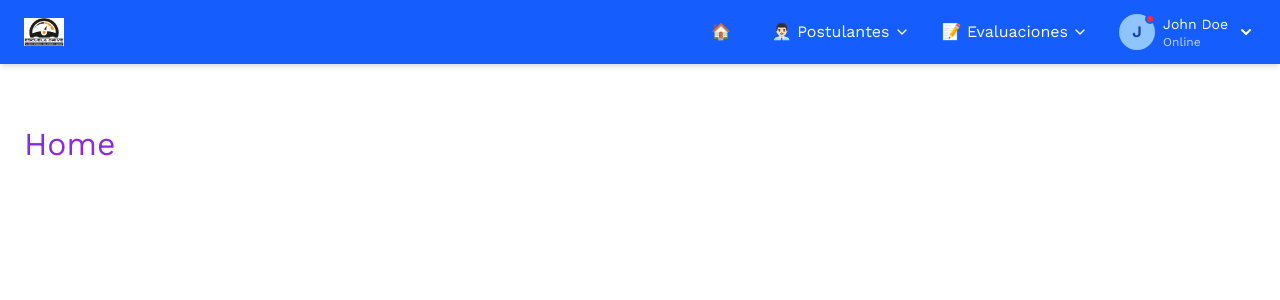
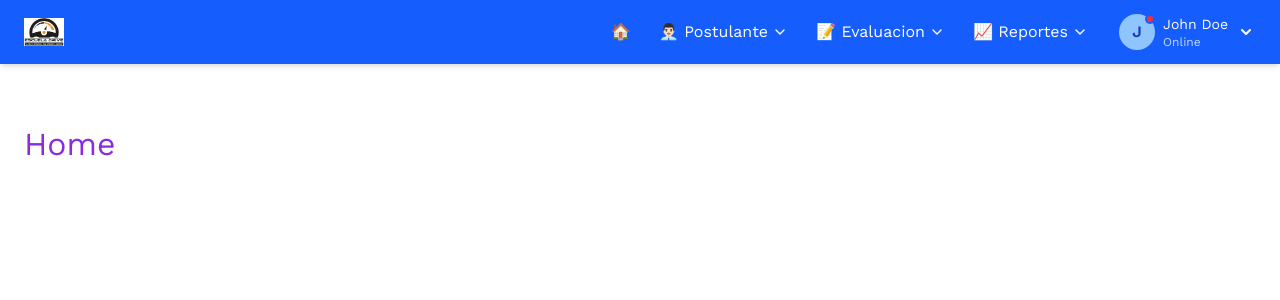
Before and after one commit to kenesparta/quiz-generator, a Next.js app in the folder web/: page / in a window 1280 px wide. Shown: the top 300 px of the page. Built offline with nearby package versions, Linux system fonts and the light colour scheme.

Commit message:
feat: Adding dashboard menu spaces

```diff
--- a/web/src/components/shared/Header/Header.tsx
+++ b/web/src/components/shared/Header/Header.tsx
@@ -4,9 +4,9 @@ import Image from "next/image"
 import { UserProfileMenu } from "@shared/Header/UserProfileMenu"
 import { Menu } from "@shared/Header/Menu";
 
-const MenuImage = () => {
+const DashboardBrand = () => {
   return (
-    <Link href="/" className="">
+    <Link href="/">
       <Image
         width={40}
         height={30}
@@ -24,7 +24,7 @@ export const Header = () => {
     <header className="bg-blue-600 text-white shadow-md">
       <nav className="grid grid-rows-1 grid-cols-8 items-center gap-4 px-6 py-3 max-w-7xl mx-auto">
         <div className="col-span-1 items-start">
-          <MenuImage/>
+          <DashboardBrand/>
         </div>
 
         <div className="col-span-6 justify-self-end">
--- a/web/src/components/shared/Header/Menu.tsx
+++ b/web/src/components/shared/Header/Menu.tsx
@@ -58,7 +58,7 @@ const MenuItem = ({ text, link = "", submenu }: MenuItemProps) => {
 export const Menu = () => {
   const baseId = useId()
   return (
-    <div className="grid grid-cols-3 gap-2 justify-items-end">
+    <div className="flex gap-1">
       {
         MenuData.reduce((acc: JSX.Element[], item: MenuDataItemProps, index) => {
           acc.push(
--- a/web/src/components/shared/Header/MenuData.ts
+++ b/web/src/components/shared/Header/MenuData.ts
@@ -10,17 +10,27 @@ export const MenuData: MenuDataItemProps[] = [
     link: "/",
   },
   {
-    text: "👨🏻‍💼 Postulantes",
+    text: "👨🏻‍💼 Postulante",
     link: "#",
     submenu: [
-      { text: "Listar todos", link: "/dashboard/applicant" },
+      { text: "Listar", link: "/dashboard/applicant" },
+      { text: "Agregar", link: "/dashboard/applicant/new" },
     ]
   },
   {
-    text: "📝 Evaluaciones",
+    text: "📝 Evaluacion",
     link: "#",
     submenu: [
-      { text: "Listar todas", link: "/dashboard/evaluation" },
+      { text: "Listar", link: "/dashboard/evaluation" },
+      { text: "Calificar", link: "/dashboard/evaluation" },
+    ]
+  },
+  {
+    text: "📈 Reportes",
+    link: "#",
+    submenu: [
+      { text: "Ver reporte 01", link: "/dashboard/evaluation" },
+      { text: "Ver Reporte 02", link: "/dashboard/evaluation" },
     ]
   },
 ]
```
